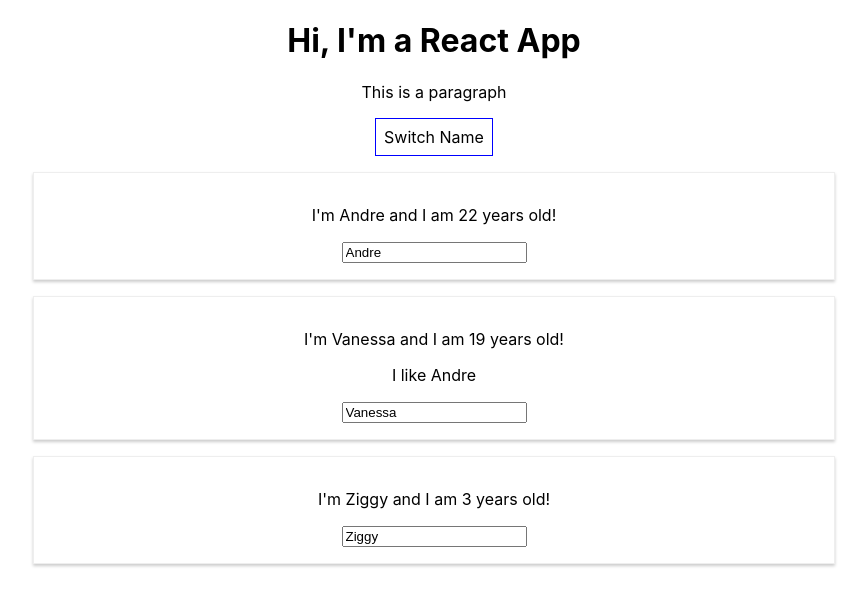
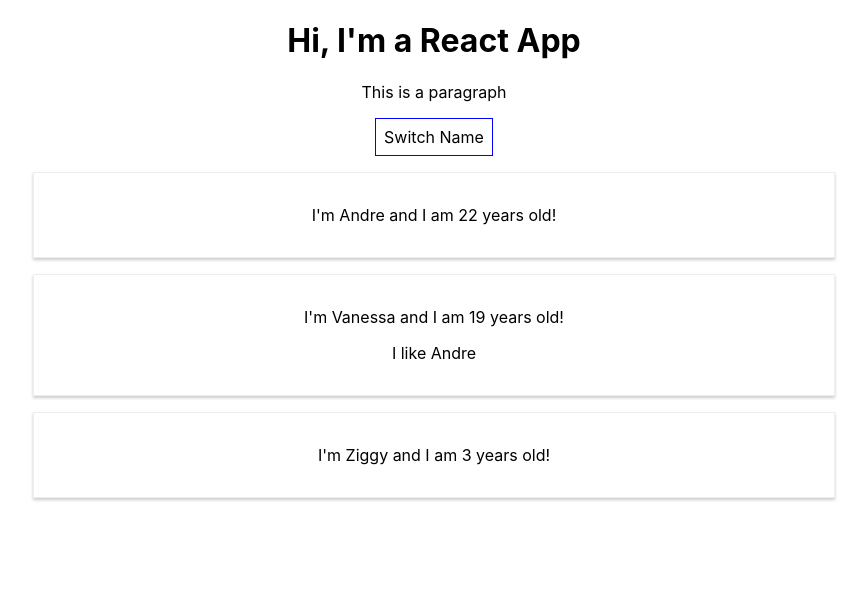
Before and after one commit to Chernandez12/react-complete-guide, a React (Create React App) app: page / in a window 1280 px wide. Shown: the top 606 px of the page, without its empty margins (206-1073 px from the left). Built offline with nearby package versions, Linux system fonts and the light colour scheme.

Commit message:
Revert "3.47 Adding 2-way Binding"
This reverts commit 5deba32c76d2e94fe3a4b657ff865b8e275e2093.

```diff
--- a/src/App.js
+++ b/src/App.js
@@ -25,15 +25,6 @@ class App extends Component{
     })
   }
 
-  nameChangedHandler = (event) => {
-    this.setState({
-      persons: [
-        { name: 'Andre', age: 28 },
-        { name: event.target.value, age: 28 },
-        { name: 'Ziggy', age: 28 }
-      ]
-    })
-  }
 
   render() {
     const style = {
@@ -56,8 +47,7 @@ class App extends Component{
         <Person
           name={this.state.persons[1].name}
           age={this.state.persons[1].age}
-          click={this.switchNameHandler.bind(this, 'Dre!!')}
-          changed={this.nameChangedHandler}>I like Andre</Person>
+          click={this.switchNameHandler.bind(this, 'Dre!!')}>I like Andre</Person>
         <Person
           name={this.state.persons[2].name}
           age={this.state.persons[2].age}/>
--- a/src/Person/Person.js
+++ b/src/Person/Person.js
@@ -6,7 +6,7 @@ const person = (props) => {
         <div className="Person">
             <p onClick={props.click}>I'm {props.name} and I am {props.age} years old!</p>
             <p>{props.children}</p>
-            <input type="text" onChange={props.changed} value={props.name}/>
+
         </div>
     )
 
```
